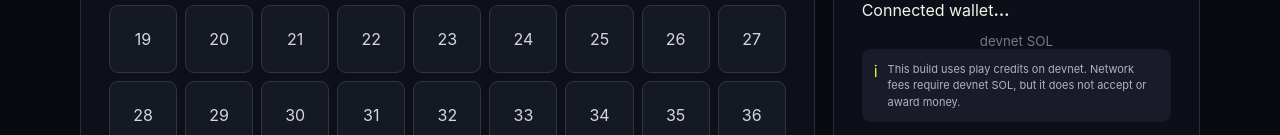
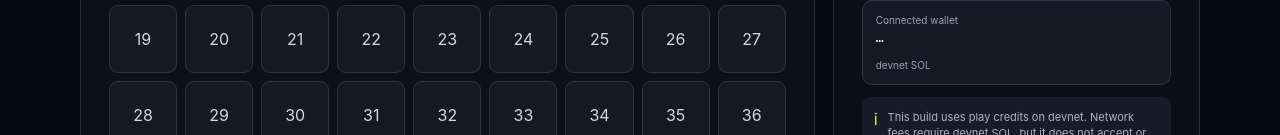
Before and after one commit to fearmexxx/onchainmega, a website with bundled scripts: page mvp/index.html in a window 1280 px wide. Shown: the part 988-1123 px from the top of the page. Built offline with nearby package versions, Linux system fonts and the light colour scheme.

Commit message:
feat: add devnet wallet flow to mvp/styles.css

```diff
--- a/mvp/styles.css
+++ b/mvp/styles.css
@@ -21,6 +21,7 @@
 .number-grid { display:grid; grid-template-columns:repeat(9,1fr); gap:8px; margin-top:25px; }.number-grid button { aspect-ratio:1; border:1px solid #303542; border-radius:9px; background:#151923; color:#d4d6df; cursor:pointer; transition:.15s ease; }.number-grid button:hover { border-color:#737a90; transform:translateY(-1px); }.number-grid button.active { border-color:var(--acid); background:var(--acid); color:#080a12; font-weight:850; box-shadow:0 0 20px #c8ff3d24; }
 .selection { margin-top:24px; padding-top:20px; border-top:1px solid var(--line); display:flex; justify-content:space-between; align-items:center; }.selected-numbers { display:flex; gap:7px; }.selected-numbers span,.dialog-numbers span { display:grid; place-items:center; width:34px; height:34px; border:1px dashed #3c4251; border-radius:50%; color:#626979; }.selected-numbers span.set { border-style:solid; border-color:var(--violet); color:var(--ink); }
 .ticket-card { position:relative; }.ticket-card>.step { margin-bottom:16px; }.receipt-row { display:flex; justify-content:space-between; margin-top:22px; color:var(--muted); font-size:13px; }.receipt-row strong { color:var(--ink); }.divider { height:1px; margin:22px 0; background:var(--line); }.notice { display:flex; gap:10px; padding:12px; border-radius:9px; background:#191c28; }.notice span { color:var(--acid); }.notice p { margin:0; color:#aeb2bf; font-size:11px; line-height:1.5; }.primary { width:100%; margin-top:22px; background:var(--acid); }.primary:disabled { opacity:.28; cursor:not-allowed; }.ticket-card small { display:block; margin-top:13px; color:#73798a; text-align:center; }
+.wallet-state { margin:18px 0 12px; padding:13px; border:1px solid #303646; border-radius:10px; background:#151923; }.wallet-state span,.wallet-state small { display:block; color:var(--muted); font-size:10px; text-align:left; }.wallet-state strong { display:block; margin:5px 0; font-family:ui-monospace,monospace; font-size:13px; }.wallet-options { display:grid; gap:9px; margin:22px 0; }.wallet-options button { display:flex; align-items:center; justify-content:space-between; padding:15px; border:1px solid #353b4a; border-radius:10px; background:#171a24; color:var(--ink); cursor:pointer; }.wallet-options button:disabled { opacity:.42; cursor:not-allowed; }.wallet-options span { color:var(--muted); font-size:11px; }.tx-status { min-height:22px; margin-top:14px; color:var(--acid); font-size:12px; }.explorer-link { display:block; margin-top:14px; color:var(--acid); text-align:center; font-size:12px; text-decoration:none; }
 .trust { margin:72px auto; padding-top:28px; border-top:1px solid var(--line); display:grid; grid-template-columns:repeat(3,1fr); gap:42px; }.trust>div { display:grid; grid-template-columns:30px 1fr; column-gap:12px; }.trust h3 { margin:3px 0 8px; font-size:14px; }.trust p { grid-column:2; margin:0; color:var(--muted); font-size:12px; line-height:1.6; }
 dialog { width:min(480px,calc(100% - 32px)); border:1px solid #3b4050; border-radius:18px; padding:0; background:#11141e; color:var(--ink); box-shadow:0 30px 100px #000; }dialog::backdrop { background:#03040acc; backdrop-filter:blur(7px); }dialog form { padding:30px; }.dialog-close { float:right; border:0; background:none; color:var(--muted); font-size:24px; }.dialog-numbers { display:flex; gap:9px; margin:24px 0; }.dialog-numbers span { border:1px solid var(--acid); color:var(--ink); }dialog p { color:var(--muted); line-height:1.6; font-size:13px; }
 @media (max-width:760px) { .network { display:none; }.hero { padding-top:56px; }.jackpot-card,.play-grid { grid-template-columns:1fr; }.number-grid { grid-template-columns:repeat(6,1fr); }.trust { grid-template-columns:1fr; }.jackpot-card strong { font-size:36px; } }
```
